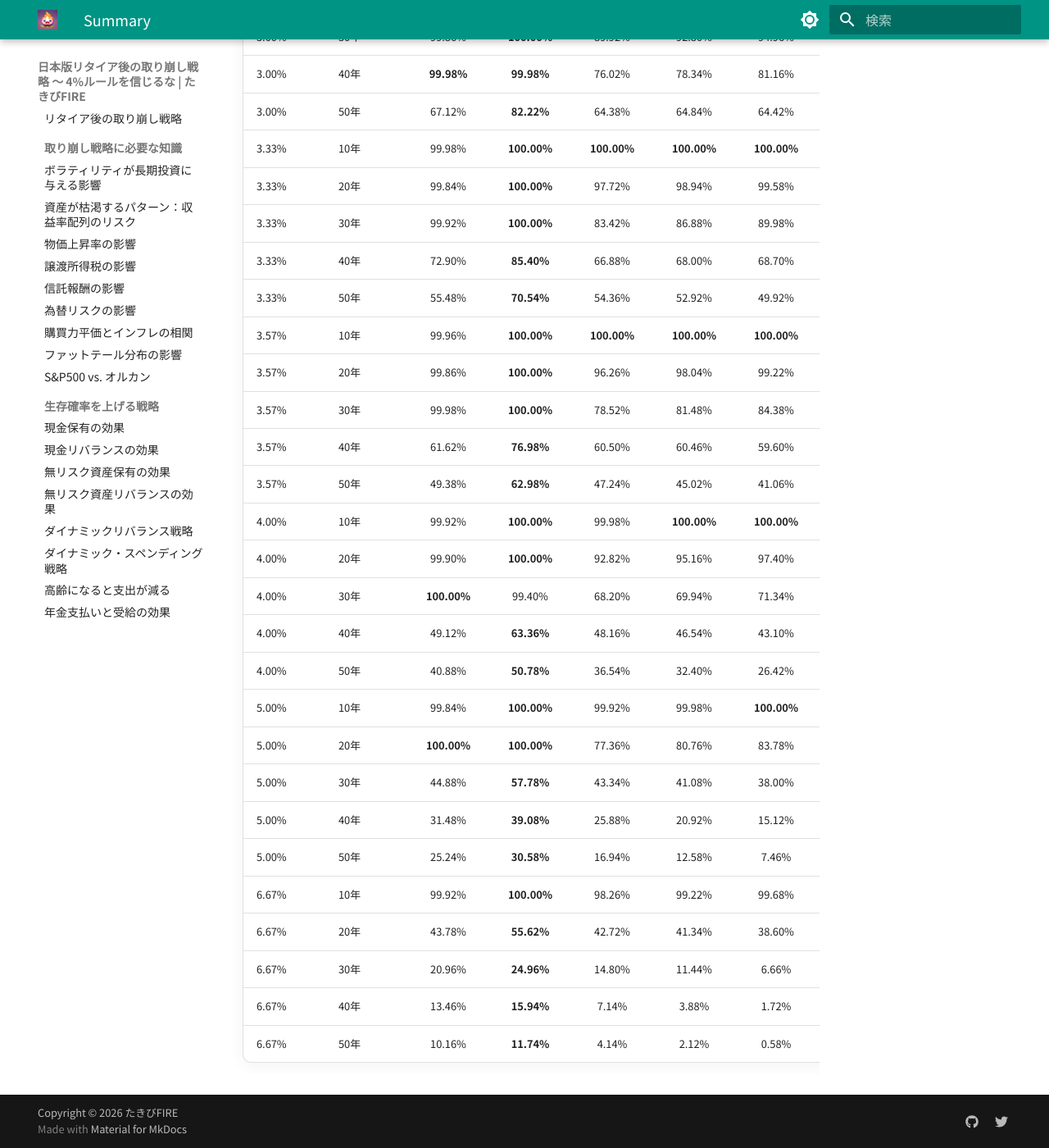
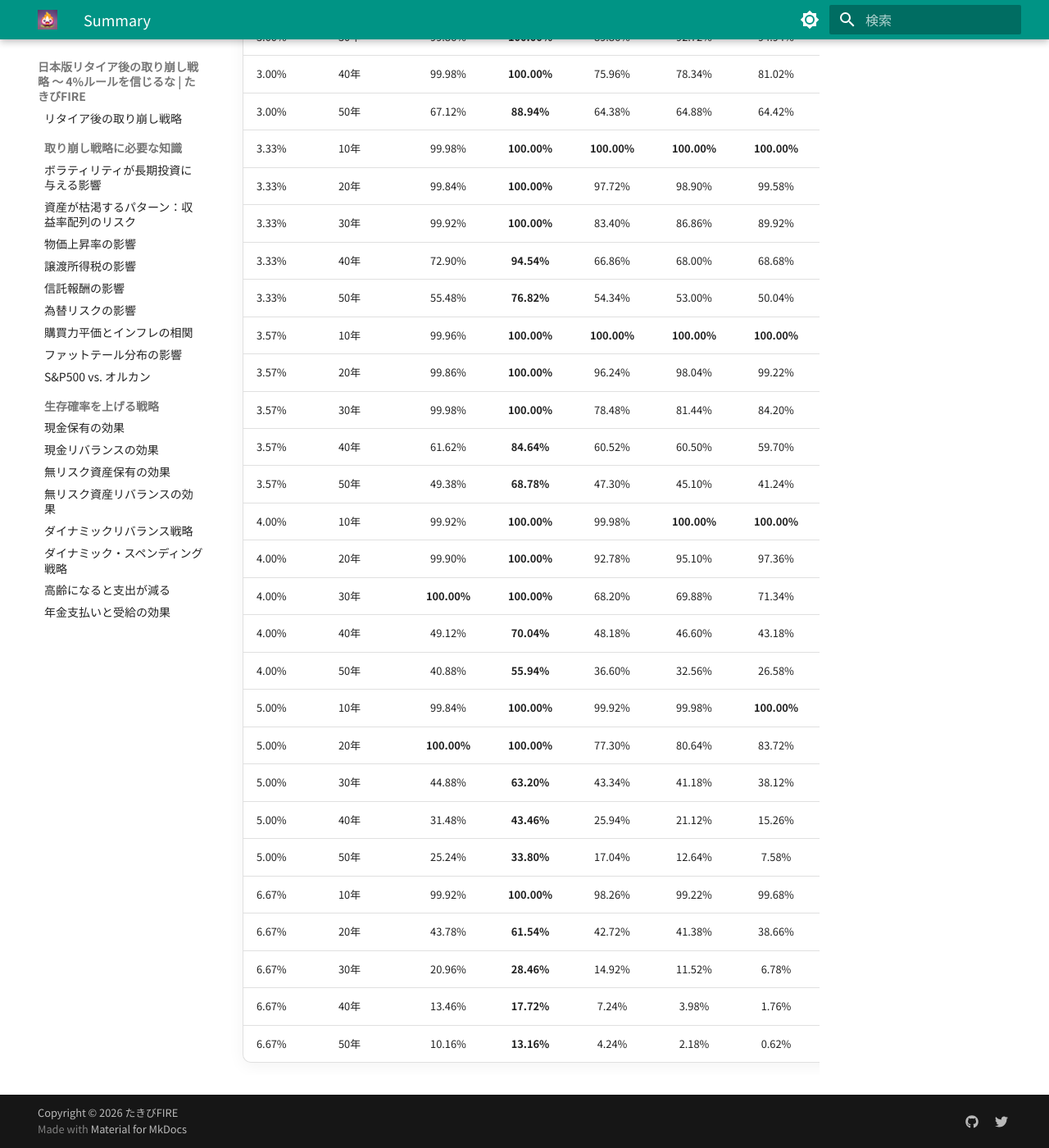
Before and after one commit to TakibiFire/JapaneseTrinityStudy, an MkDocs documentation site: the page built from docs/data/dynamic_rebalance/summary.md, in a window 1280 px wide and 1400 px high, scrolled down 1224 px. Shown: the whole window at 82% size. Built offline with MkDocs 1.6.1 and Material for MkDocs 9.7.7, drawn with Linux system fonts in a browser that asks for light colours; some of the changed text lies outside the part shown.

Commit message:
Update dynamic_rebalance.md after the bug fix.

```diff
--- a/docs/data/dynamic_rebalance/summary.md
+++ b/docs/data/dynamic_rebalance/summary.md
@@ -3,50 +3,50 @@
 | 2.00% | 10年 | **100.00%** | **100.00%** | **100.00%** | **100.00%** | **100.00%** | **100.00%** |
 | 2.00% | 20年 | 99.86% | **100.00%** | 99.94% | **100.00%** | **100.00%** | **100.00%** |
 | 2.00% | 30年 | 99.90% | **100.00%** | 99.10% | 99.72% | 99.88% | 99.98% |
-| 2.00% | 40年 | **100.00%** | **100.00%** | 95.78% | 97.56% | 98.98% | 99.80% |
-| 2.00% | 50年 | **100.00%** | **100.00%** | 91.14% | 93.44% | 95.96% | 97.80% |
+| 2.00% | 40年 | **100.00%** | **100.00%** | 95.72% | 97.54% | 98.90% | 99.78% |
+| 2.00% | 50年 | **100.00%** | **100.00%** | 91.08% | 93.36% | 95.90% | 97.80% |
 | 2.22% | 10年 | **100.00%** | **100.00%** | **100.00%** | **100.00%** | **100.00%** | **100.00%** |
 | 2.22% | 20年 | 99.86% | **100.00%** | 99.92% | 99.96% | **100.00%** | **100.00%** |
-| 2.22% | 30年 | 99.86% | **100.00%** | 98.00% | 99.18% | 99.74% | 99.94% |
-| 2.22% | 40年 | 99.94% | **100.00%** | 92.80% | 95.20% | 97.24% | 98.86% |
-| 2.22% | 50年 | **100.00%** | **100.00%** | 86.30% | 88.98% | 91.76% | 94.46% |
+| 2.22% | 30年 | 99.86% | **100.00%** | 97.94% | 99.14% | 99.72% | 99.94% |
+| 2.22% | 40年 | 99.94% | **100.00%** | 92.74% | 95.16% | 97.18% | 98.84% |
+| 2.22% | 50年 | **100.00%** | **100.00%** | 86.30% | 88.92% | 91.70% | 94.42% |
 | 2.50% | 10年 | **100.00%** | **100.00%** | **100.00%** | **100.00%** | **100.00%** | **100.00%** |
 | 2.50% | 20年 | 99.84% | **100.00%** | 99.72% | 99.92% | 99.98% | **100.00%** |
-| 2.50% | 30年 | 99.84% | **100.00%** | 95.94% | 97.74% | 99.12% | 99.78% |
-| 2.50% | 40年 | 99.94% | **100.00%** | 87.78% | 90.74% | 93.48% | 96.20% |
-| 2.50% | 50年 | **100.00%** | **100.00%** | 79.06% | 81.72% | 84.12% | 86.58% |
+| 2.50% | 30年 | 99.84% | **100.00%** | 95.88% | 97.68% | 99.12% | 99.78% |
+| 2.50% | 40年 | 99.94% | **100.00%** | 87.76% | 90.72% | 93.38% | 96.18% |
+| 2.50% | 50年 | **100.00%** | **100.00%** | 79.04% | 81.70% | 84.04% | 86.50% |
 | 2.86% | 10年 | 99.98% | **100.00%** | **100.00%** | **100.00%** | **100.00%** | **100.00%** |
-| 2.86% | 20年 | 99.84% | **100.00%** | 99.28% | 99.70% | 99.94% | **100.00%** |
-| 2.86% | 30年 | 99.86% | **100.00%** | 92.12% | 94.22% | 96.66% | 98.74% |
-| 2.86% | 40年 | 99.96% | **99.98%** | 79.88% | 82.74% | 85.44% | 88.14% |
-| 2.86% | 50年 | 75.06% | **86.60%** | 69.00% | 69.94% | 70.58% | 70.44% |
+| 2.86% | 20年 | 99.84% | **100.00%** | 99.26% | 99.70% | 99.94% | **100.00%** |
+| 2.86% | 30年 | 99.86% | **100.00%** | 92.10% | 94.18% | 96.62% | 98.74% |
+| 2.86% | 40年 | 99.96% | **100.00%** | 79.84% | 82.66% | 85.38% | 88.12% |
+| 2.86% | 50年 | 75.06% | **94.96%** | 69.00% | 69.94% | 70.60% | 70.44% |
 | 3.00% | 10年 | 99.98% | **100.00%** | **100.00%** | **100.00%** | **100.00%** | **100.00%** |
 | 3.00% | 20年 | 99.84% | **100.00%** | 98.96% | 99.56% | 99.92% | 99.98% |
-| 3.00% | 30年 | 99.86% | **100.00%** | 89.92% | 92.80% | 94.96% | 97.58% |
-| 3.00% | 40年 | **99.98%** | **99.98%** | 76.02% | 78.34% | 81.16% | 83.58% |
-| 3.00% | 50年 | 67.12% | **82.22%** | 64.38% | 64.84% | 64.42% | 62.98% |
+| 3.00% | 30年 | 99.86% | **100.00%** | 89.86% | 92.72% | 94.94% | 97.50% |
+| 3.00% | 40年 | 99.98% | **100.00%** | 75.96% | 78.34% | 81.02% | 83.50% |
+| 3.00% | 50年 | 67.12% | **88.94%** | 64.38% | 64.88% | 64.42% | 63.08% |
 | 3.33% | 10年 | 99.98% | **100.00%** | **100.00%** | **100.00%** | **100.00%** | **100.00%** |
-| 3.33% | 20年 | 99.84% | **100.00%** | 97.72% | 98.94% | 99.58% | 99.92% |
-| 3.33% | 30年 | 99.92% | **100.00%** | 83.42% | 86.88% | 89.98% | 93.20% |
-| 3.33% | 40年 | 72.90% | **85.40%** | 66.88% | 68.00% | 68.70% | 69.18% |
-| 3.33% | 50年 | 55.48% | **70.54%** | 54.36% | 52.92% | 49.92% | 44.68% |
+| 3.33% | 20年 | 99.84% | **100.00%** | 97.72% | 98.90% | 99.58% | 99.92% |
+| 3.33% | 30年 | 99.92% | **100.00%** | 83.40% | 86.86% | 89.92% | 93.12% |
+| 3.33% | 40年 | 72.90% | **94.54%** | 66.86% | 68.00% | 68.68% | 69.18% |
+| 3.33% | 50年 | 55.48% | **76.82%** | 54.34% | 53.00% | 50.04% | 44.80% |
 | 3.57% | 10年 | 99.96% | **100.00%** | **100.00%** | **100.00%** | **100.00%** | **100.00%** |
-| 3.57% | 20年 | 99.86% | **100.00%** | 96.26% | 98.04% | 99.22% | 99.80% |
-| 3.57% | 30年 | 99.98% | **100.00%** | 78.52% | 81.48% | 84.38% | 88.06% |
-| 3.57% | 40年 | 61.62% | **76.98%** | 60.50% | 60.46% | 59.60% | 57.92% |
-| 3.57% | 50年 | 49.38% | **62.98%** | 47.24% | 45.02% | 41.06% | 33.88% |
+| 3.57% | 20年 | 99.86% | **100.00%** | 96.24% | 98.04% | 99.22% | 99.76% |
+| 3.57% | 30年 | 99.98% | **100.00%** | 78.48% | 81.44% | 84.20% | 87.96% |
+| 3.57% | 40年 | 61.62% | **84.64%** | 60.52% | 60.50% | 59.70% | 57.96% |
+| 3.57% | 50年 | 49.38% | **68.78%** | 47.30% | 45.10% | 41.24% | 34.16% |
 | 4.00% | 10年 | 99.92% | **100.00%** | 99.98% | **100.00%** | **100.00%** | **100.00%** |
-| 4.00% | 20年 | 99.90% | **100.00%** | 92.82% | 95.16% | 97.40% | 99.00% |
-| 4.00% | 30年 | **100.00%** | 99.40% | 68.20% | 69.94% | 71.34% | 73.16% |
-| 4.00% | 40年 | 49.12% | **63.36%** | 48.16% | 46.54% | 43.10% | 38.16% |
-| 4.00% | 50年 | 40.88% | **50.78%** | 36.54% | 32.40% | 26.42% | 17.40% |
+| 4.00% | 20年 | 99.90% | **100.00%** | 92.78% | 95.10% | 97.36% | 98.96% |
+| 4.00% | 30年 | **100.00%** | **100.00%** | 68.20% | 69.88% | 71.34% | 73.14% |
+| 4.00% | 40年 | 49.12% | **70.04%** | 48.18% | 46.60% | 43.18% | 38.34% |
+| 4.00% | 50年 | 40.88% | **55.94%** | 36.60% | 32.56% | 26.58% | 17.60% |
 | 5.00% | 10年 | 99.84% | **100.00%** | 99.92% | 99.98% | **100.00%** | **100.00%** |
-| 5.00% | 20年 | **100.00%** | **100.00%** | 77.36% | 80.76% | 83.78% | 87.64% |
-| 5.00% | 30年 | 44.88% | **57.78%** | 43.34% | 41.08% | 38.00% | 32.08% |
-| 5.00% | 40年 | 31.48% | **39.08%** | 25.88% | 20.92% | 15.12% | 9.12% |
-| 5.00% | 50年 | 25.24% | **30.58%** | 16.94% | 12.58% | 7.46% | 2.90% |
+| 5.00% | 20年 | **100.00%** | **100.00%** | 77.30% | 80.64% | 83.72% | 87.62% |
+| 5.00% | 30年 | 44.88% | **63.20%** | 43.34% | 41.18% | 38.12% | 32.22% |
+| 5.00% | 40年 | 31.48% | **43.46%** | 25.94% | 21.12% | 15.26% | 9.26% |
+| 5.00% | 50年 | 25.24% | **33.80%** | 17.04% | 12.64% | 7.58% | 2.96% |
 | 6.67% | 10年 | 99.92% | **100.00%** | 98.26% | 99.22% | 99.68% | 99.96% |
-| 6.67% | 20年 | 43.78% | **55.62%** | 42.72% | 41.34% | 38.60% | 33.98% |
-| 6.67% | 30年 | 20.96% | **24.96%** | 14.80% | 11.44% | 6.66% | 2.80% |
-| 6.67% | 40年 | 13.46% | **15.94%** | 7.14% | 3.88% | 1.72% | 0.28% |
-| 6.67% | 50年 | 10.16% | **11.74%** | 4.14% | 2.12% | 0.58% | 0.08% |
+| 6.67% | 20年 | 43.78% | **61.54%** | 42.72% | 41.38% | 38.66% | 34.14% |
+| 6.67% | 30年 | 20.96% | **28.46%** | 14.92% | 11.52% | 6.78% | 2.90% |
+| 6.67% | 40年 | 13.46% | **17.72%** | 7.24% | 3.98% | 1.76% | 0.28% |
+| 6.67% | 50年 | 10.16% | **13.16%** | 4.24% | 2.18% | 0.62% | 0.08% |
```
Also changed, not shown: docs/dynamic_rebalance.md (+4 -4 lines), docs/index.md (+1 -1 lines), docs/imgs/dynamic_rebalance/strategy_comparison_grid.svg, 1 other file.
